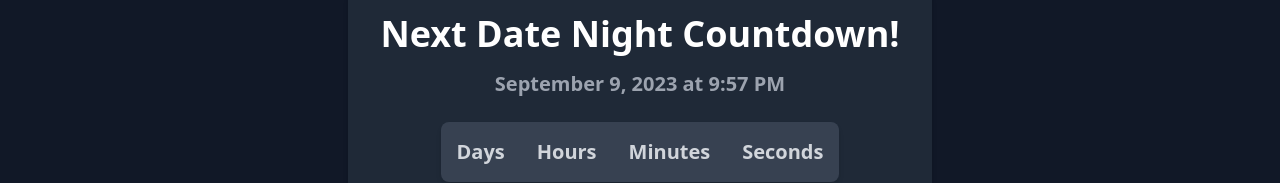
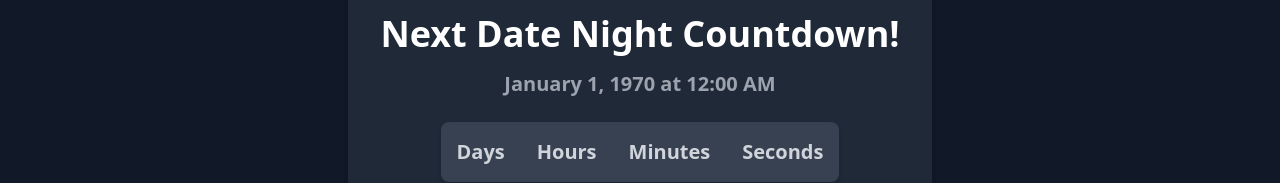
Before and after one commit to diti85/date-night, a React (Vite) app: page /places in a window 1280 px wide. Shown: the part 128-311 px from the top of the page. Built offline with nearby package versions, Linux system fonts and the light colour scheme; no server answers.

Commit message:
Yaml changes, Places fixed

```diff
--- a/src/components/Places.jsx
+++ b/src/components/Places.jsx
@@ -26,7 +26,7 @@ const Places = () => {
   const [selectedPlace, setSelectedPlace] = useState(null);
   const [availableCategories, setAvailableCategories] = useState([]);
   const [nextDateNight, setNextDateNight] = useState(null);
-  const [selectedDate, setSelectedDate] = useState(new Date());
+  const [selectedDate, setSelectedDate] = useState(null);
 
   useEffect(() => {
     fetch(import.meta.env.VITE_API_URL + 'api/places', {
@@ -80,6 +80,7 @@ const Places = () => {
       .then((data) => {
         console.log('DATA STORED IN DB', data.date);
         setNextDateNight(new Date(data.date));
+        setSelectedDate(new Date(data.date));
       })
       .catch((error) => {
         console.error('Error fetching date night:', error);
@@ -201,6 +202,7 @@ const Places = () => {
 
 
     const handleSaveDate = (date) => {
+      console.log("DATE", date);
       setSelectedDate(date);
       //check if selected date is not null
       if (selectedDate === null) {
```
